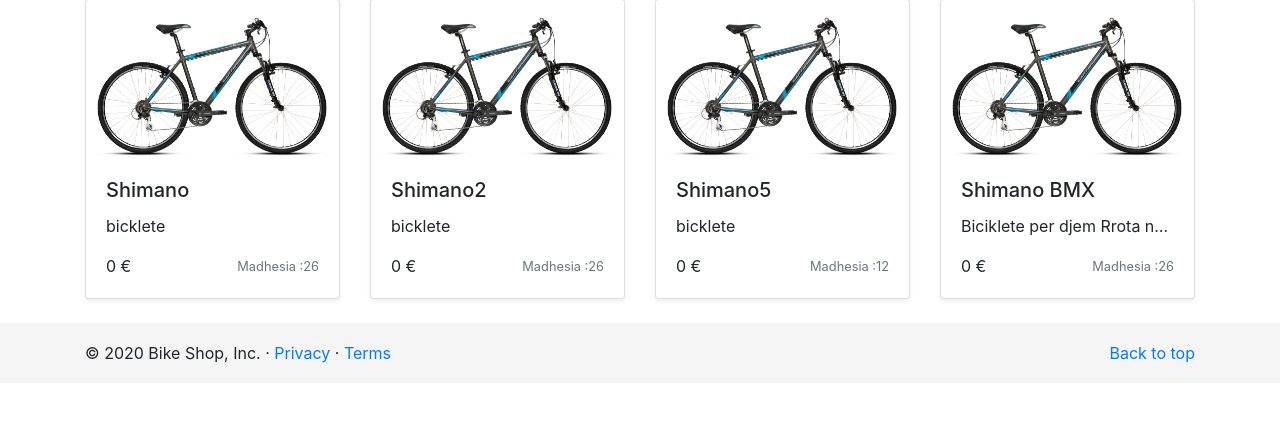
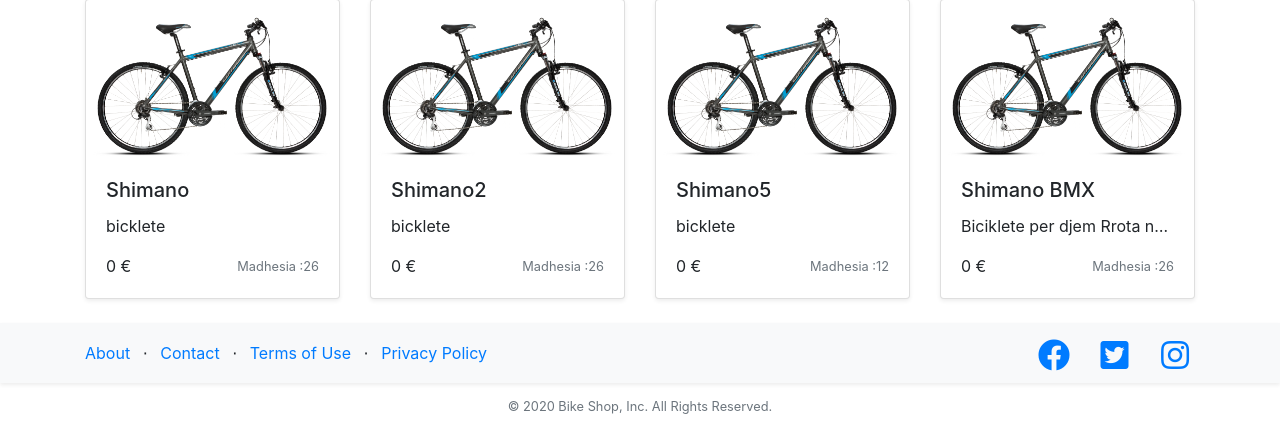
Before and after one commit to JohanDhana/bike-shop-django, a Django app: page / in a window 1280 px wide. Shown: the part 1340-1762 px from the top of the page. Before the commit the page ends 1703 px from the top, so only its background shows below. Run offline with Django 3.2, Linux system fonts and the light colour scheme; data comes from the database, SQL or seed files in the repository; some libraries are stand-ins or nearby versions.

Commit message:
update footer

```diff
--- a/shop/static/shop/home.css
+++ b/shop/static/shop/home.css
@@ -95,12 +95,14 @@
   /* Set the fixed height of the footer here */
   height: 60px;
   line-height: 60px; /* Vertically center the text there */
-  background-color: #f5f5f5;
 }
 
 .footer > .container {
   padding-right: 15px;
   padding-left: 15px;
+}
+.footer > p {
+    line-height: initial;
 }
 
 @media (min-width: 1400px) {
--- a/shop/static/shop/search.css
+++ b/shop/static/shop/search.css
@@ -35,9 +35,6 @@
   bottom: 15px;
   right: 15px;
   font-size: 22px;
-}
-.small {
-  margin-top: 10%;
 }
 .list-group-item:hover {
   box-shadow: 0 0 11px rgba(33,33,33,.3);
--- a/shop/templates/shop/layout.html
+++ b/shop/templates/shop/layout.html
@@ -57,11 +57,50 @@
         {% endblock %}
 
     <!-- FOOTER -->
-      <footer class="footer shadow-sm">
+      <footer class="footer shadow-sm bg-light">
           <div class="container">
-              <span class="float-right"><a href="#">Back to top</a></span>
-              <span>&copy; 2020 Bike Shop, Inc. &middot; <a href="#">Privacy</a> &middot; <a href="#">Terms</a></span>
+              <div class="row">
+                <div class="col-lg-6 text-center text-lg-left">
+                  <ul class="list-inline mb-0">
+                    <li class="list-inline-item">
+                      <a href="#">About</a>
+                    </li>
+                    <li class="list-inline-item">&sdot;</li>
+                    <li class="list-inline-item">
+                      <a href="#">Contact</a>
+                    </li>
+                    <li class="list-inline-item">&sdot;</li>
+                    <li class="list-inline-item">
+                      <a href="#">Terms of Use</a>
+                    </li>
+                    <li class="list-inline-item">&sdot;</li>
+                    <li class="list-inline-item">
+                      <a href="#">Privacy Policy</a>
+                    </li>
+                  </ul>
+                </div>
+                  <div class="col-lg-6 text-center text-lg-right">
+                      <ul class="list-inline mb-0 pt-2">
+                        <li class="list-inline-item mr-3">
+                          <a href="#">
+                            <i class="fab fa-facebook fa-2x fa-fw"></i>
+                          </a>
+                        </li>
+                        <li class="list-inline-item mr-3">
+                          <a href="#">
+                            <i class="fab fa-twitter-square fa-2x fa-fw"></i>
+                          </a>
+                        </li>
+                        <li class="list-inline-item">
+                          <a href="#">
+                            <i class="fab fa-instagram fa-2x fa-fw"></i>
+                          </a>
+                        </li>
+                      </ul>
+                  </div>
+              </div>
           </div>
+          <p class="bg-white text-muted small text-center py-2 mb-0">&copy; 2020 Bike Shop, Inc. All Rights Reserved.</p>
       </footer>
 
 {% block scripts %}
```
